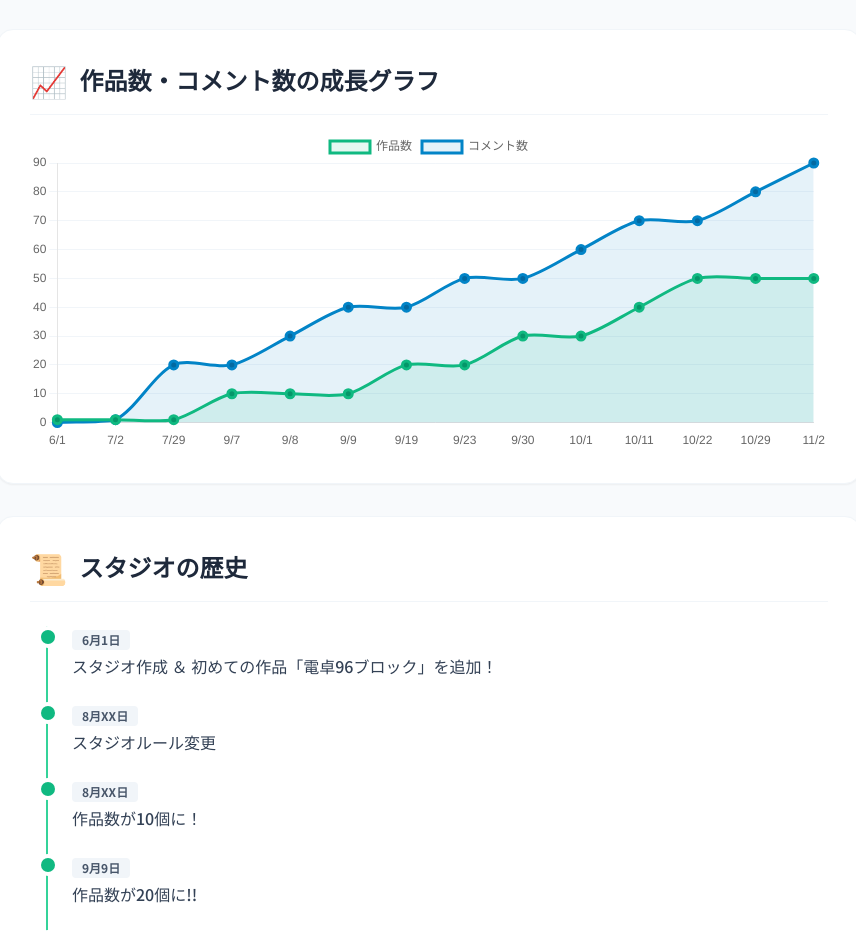
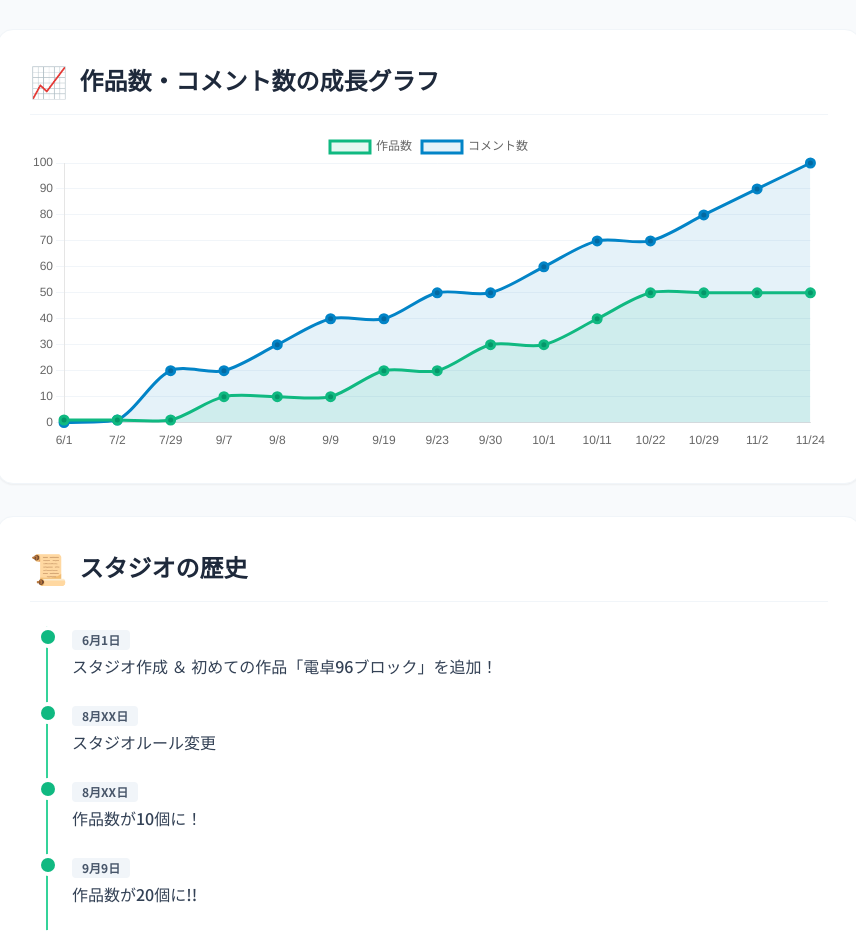
Before and after one commit to script-luno/100block-studio-com, a plain HTML site: page index.html in a window 1280 px wide. Shown: the part 1144-2075 px from the top of the page, without its empty margins (211-1067 px from the left). Drawn offline with nearby package versions, Linux system fonts and the light colour scheme.

Commit message:
Update index.html

```diff
--- a/index.html
+++ b/index.html
@@ -430,7 +430,8 @@
                 "10/1": 60,
                 "10/11": 70,
                 "10/29": 80,
-                "11/2": 90
+                "11/2": 90,
+                "11/24":100,
             }
         };
 
```
